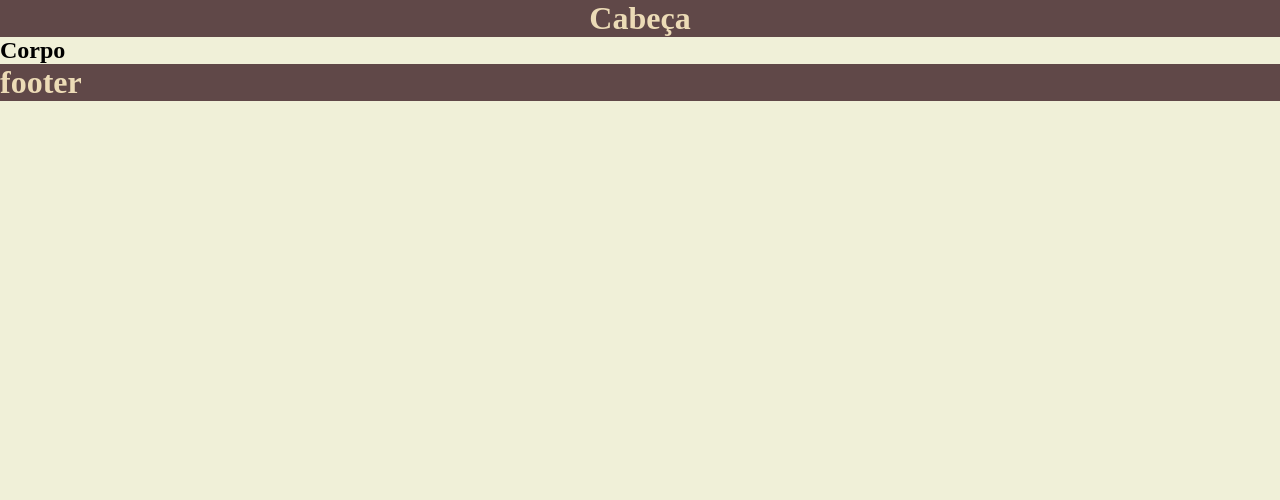
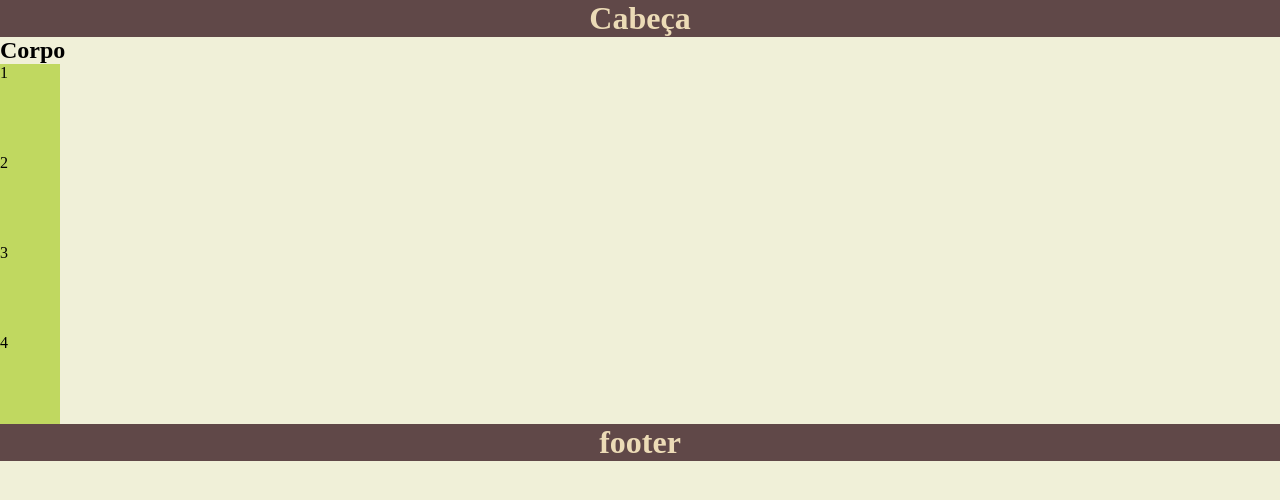
Before and after one commit to coelho-py/loja-virtual, a PHP site: page / in a window 1280 px wide. Shown: the top 500 px of the page. Run offline with PHP 8.4, Linux system fonts and the light colour scheme.

Commit message:
comits math

```diff
--- a/Index.html
+++ b/Index.html
@@ -13,6 +13,11 @@
      <main>
         <h2>Corpo</h2>
 
+       <div class="item">1</div>
+       <div class="item">2</div>
+       <div class="item">3</div>
+       <div class="item">4</div>
+
     </main>
 
     <footer>
--- a/estilo.css
+++ b/estilo.css
@@ -1,6 +1,7 @@
 :root{
     --cor_fundo: #f0f0d8;
     --cor_header: #604848;
+
 }
 
 *{
@@ -11,6 +12,7 @@
 
 body{
     background-color: var(--cor_fundo);
+    gap:2rem;
 }
 
 header{
@@ -24,8 +26,15 @@ main{
 
 footer{
     background-color:  var(--cor_header);
+    text-align: center;
 }
 
 h1{
     color: #ECDBB6;
 }
+
+.item{
+    height: 90px;
+    width: 60px;
+    background-color:#c0d860 ;
+}
```
